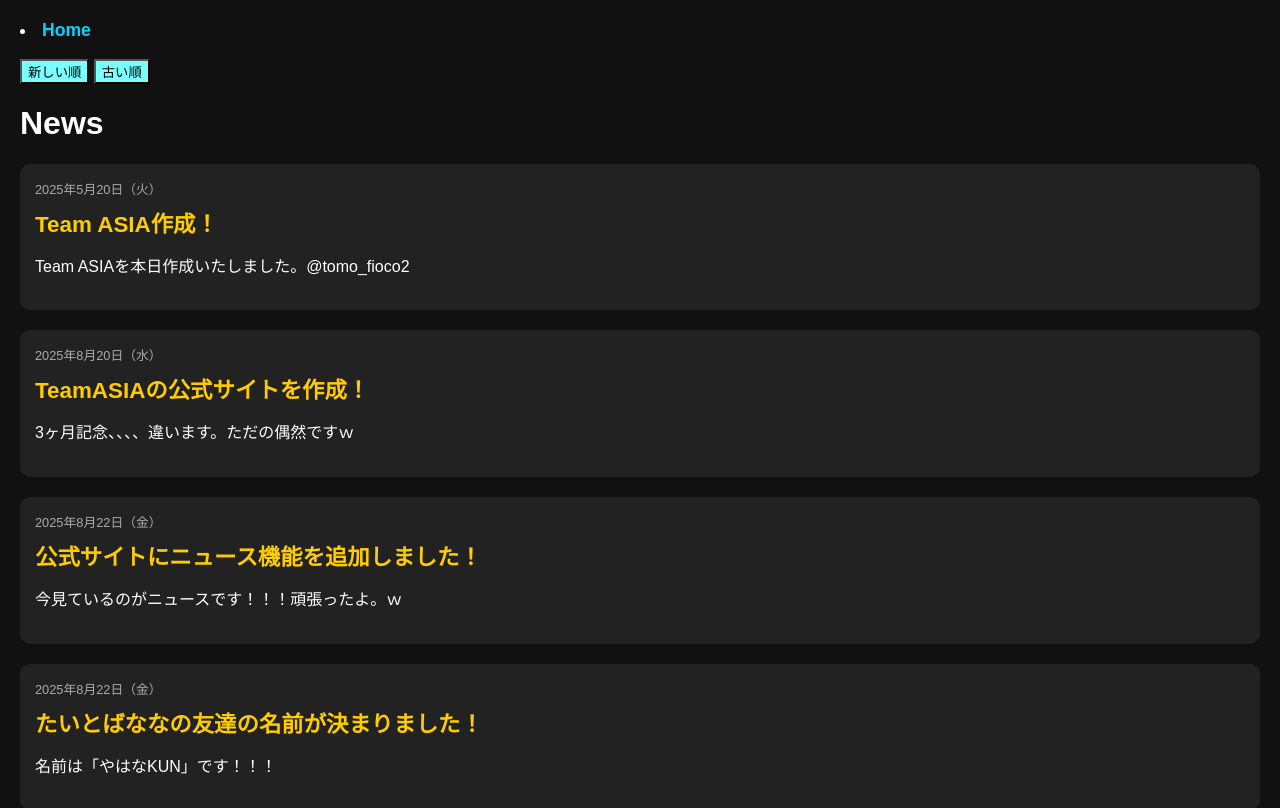
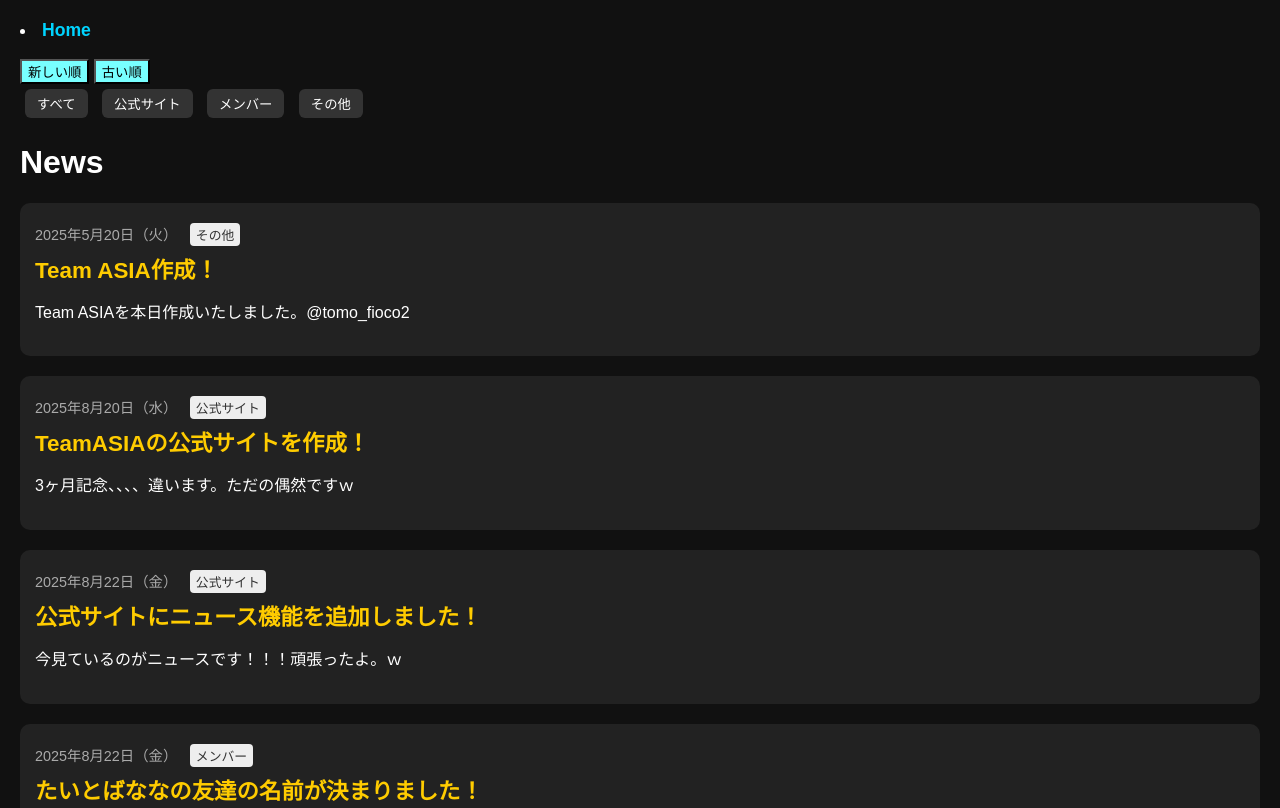
Before and after one commit to Team-ASIA/site, a plain HTML site: page news/news.html in a window 1280 px wide. Shown: the top 808 px of the page. Drawn offline with Linux system fonts and the light colour scheme.

Commit message:
Add files via upload

```diff
--- a/news/main.js
+++ b/news/main.js
@@ -81,3 +81,24 @@ const container = document.body; // news-articleがある親要素
     window.scrollTo({ top: 0, behavior: "smooth" });
   });
 });
+
+//フィルター
+// main.js
+document.addEventListener("DOMContentLoaded", () => {
+  const filterButtons = document.querySelectorAll(".filter-buttons button");
+  const articles = document.querySelectorAll(".news-article");
+
+  filterButtons.forEach(button => {
+    button.addEventListener("click", () => {
+      const filter = button.dataset.filter;
+
+      articles.forEach(article => {
+        if (filter === "all" || article.dataset.tag === filter) {
+          article.style.display = "";
+        } else {
+          article.style.display = "none";
+        }
+      });
+    });
+  });
+});
--- a/news/news.html
+++ b/news/news.html
@@ -20,33 +20,44 @@
             <button id="sort-old">古い順</button>
         </div>
 
+        <div class="filter-buttons">
+            <button data-filter="all">すべて</button>
+            <button data-filter="公式サイト">公式サイト</button>
+            <button data-filter="メンバー">メンバー</button>
+            <button data-filter="その他">その他</button>
+        </div>
 
         <h1>News</h1>
         <div id="articles-container">
-        <div class="news-article">
+  <div class="news-article" data-tag="その他">
     <span class="date">2025-05-20</span>
+    <span class="tag">その他</span>
     <h2>Team ASIA作成！</h2>
     <p>Team ASIAを本日作成いたしました。@tomo_fioco2</p>
   </div>
 
-        <div class="news-article">
+  <div class="news-article" data-tag="公式サイト">
     <span class="date">2025-08-20</span>
+    <span class="tag">公式サイト</span>
     <h2>TeamASIAの公式サイトを作成！</h2>
     <p>3ヶ月記念、、、、違います。ただの偶然ですｗ</p>
   </div>
 
-        <div class="news-article">
+  <div class="news-article" data-tag="公式サイト">
     <span class="date">2025-08-22</span>
+    <span class="tag">公式サイト</span>
     <h2>公式サイトにニュース機能を追加しました！</h2>
     <p>今見ているのがニュースです！！！頑張ったよ。ｗ</p>
   </div>
 
-        <div class="news-article">
+  <div class="news-article" data-tag="メンバー">
     <span class="date">2025-08-22</span>
+    <span class="tag">メンバー</span>
     <h2>たいとばななの友達の名前が決まりました！</h2>
     <p>名前は「やはなKUN」です！！！</p>
   </div>
 </div>
+
     </body>
 
 <!-- backToTop -->
--- a/news/style.css
+++ b/news/style.css
@@ -91,3 +91,44 @@ footer.copylight{
     opacity: 1;
     pointer-events: auto;
 }
+
+.tag {
+    display: inline-block;
+    padding: 2px 8px;
+    margin-top: 5px;
+    background: #eee;
+    border-radius: 6px;
+    font-size: 0.8em;
+    color: #333;
+}
+.filter-buttons button {
+    margin: 5px;
+    padding: 5px 12px;
+    border: none;
+    border-radius: 6px;
+    background: #333;
+    color: white;
+    cursor: pointer;
+}
+.filter-buttons button:hover {
+    background: #555;
+}
+
+.news-article .date,
+.news-article .tag {
+    display: inline-block;
+    margin-right: 8px;
+    font-size: 0.9em;
+}
+
+.news-article .tag {
+    background: #eee;
+    color: #333;
+    padding: 2px 6px;
+    border-radius: 4px;
+    font-size: 0.8em;
+}
+
+.date {
+    color:#aaa;
+}
--- a/style.css
+++ b/style.css
@@ -125,7 +125,7 @@ main{ padding-bottom: 20px; }
 
 /* Googleフォーム埋め込み用 */
 .form-container {
-  max-width: 500px;   /* 最大幅（PCでの見栄え） */
+  max-width: 435px;   /* 最大幅（PCでの見栄え） */
   margin: 0;          /* 左寄せにする */
   padding: 20px 0 20px 20px; /* 左に余白ちょっと足すと見やすい */
 }
```
Lines whose indentation alone changed are shown as unchanged.
